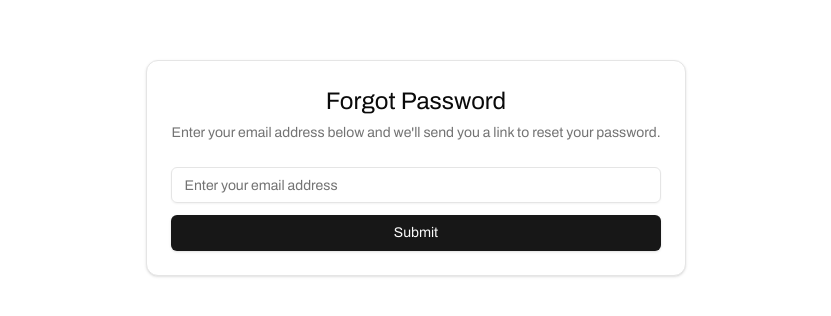
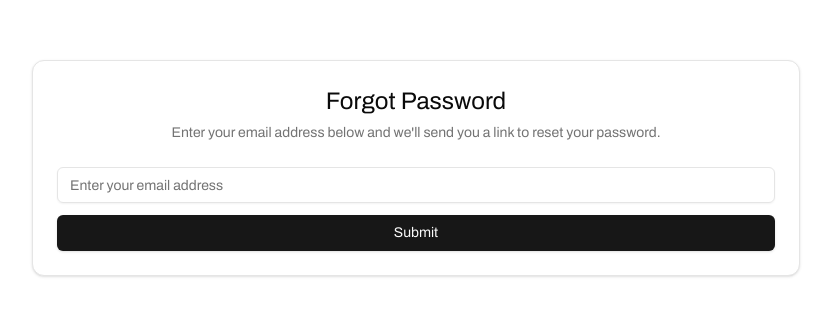
Before and after one commit to wertyaser/cfiction, a Next.js app: page /forgot-password in a window 1280 px wide. Shown: the part 232-548 px from the top of the page, without its empty margins (224-1055 px from the left). Built offline with nearby package versions, Linux system fonts and the light colour scheme.

Commit message:
Remove div

```diff
--- a/src/app/(pages)/forgot-password/_forgot.tsx
+++ b/src/app/(pages)/forgot-password/_forgot.tsx
@@ -50,13 +50,12 @@ export default function ForgotPassword() {
   }, [state, toast]);
 
   return (
-    <div>
-      <Card className=" w-full max-w-3xl">
+    <Card className="w-full max-w-3xl">
       <CardHeader>
         <h1 className="text-2xl text-center">Forgot Password</h1>
         <CardDescription className="text-center">
-            Enter your email address below and we&apos;ll send you a link to
-            reset your password.
+          Enter your email address below and we&apos;ll send you a link to reset
+          your password.
         </CardDescription>
       </CardHeader>
       <CardContent>
@@ -74,6 +73,5 @@ export default function ForgotPassword() {
         </form>
       </CardContent>
     </Card>
-    </div>
   );
 }
```
Lines whose indentation alone changed are shown as unchanged.
